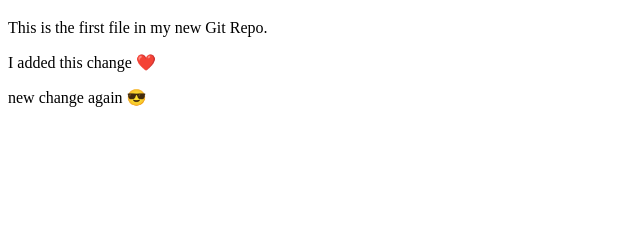
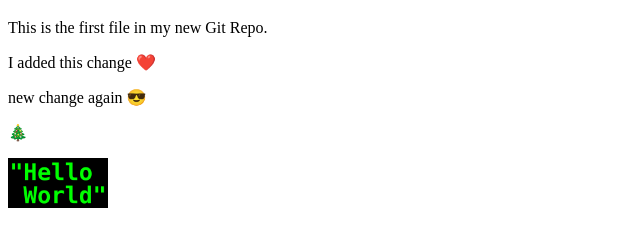
Before and after one commit to cs4ni/hello-world, a plain HTML site: page index.html in a window 1280 px wide. Shown: the part 61-308 px from the top of the page, without its empty margins (0-640 px from the left). Drawn offline with Linux system fonts and the light colour scheme.

Commit message:
we added a picture to our .html file

```diff
--- a/index.html
+++ b/index.html
@@ -9,6 +9,15 @@
 <p>This is the first file in my new Git Repo.</p>
 <p>I added this change ❤️</p>
 <p>new change again 😎</p>
+<p>🎄</p>
+<div>
+    <img
+    src="HelloWorld.svg.png"
+    alt="HelloWorld image"
+    style="width: 100px;"
+    >
+</div>
+
 
 </body>
 </html>
```
Also changed, not shown: HelloWorld.svg.png (added).
